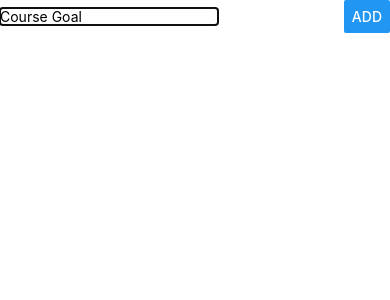
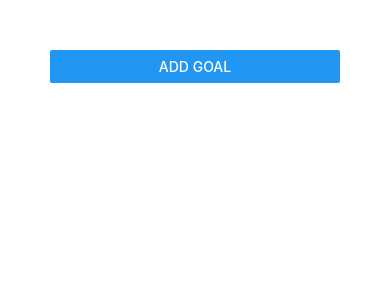
Before and after one commit to Awtanabe/react-native-basic-app, a React Native app: screen / in a window 390 px wide. Shown: the top 300 px of the page. Built offline with nearby package versions, Linux system fonts and the light colour scheme.

Commit message:
モーダル表示

```diff
--- a/App.js
+++ b/App.js
@@ -21,10 +21,15 @@ export default function App() {
       return currentGoals.filter((goal) => goal.id !== goalId)
     })
   }
+
+  const handleModal = () => {
+    setIsAddMode(true)
+  }
+
   return (
-    <View style={styles.screen} onPress={() => setIsAddMode(true)}>
-      <Button visible={isAddMode} title="add goal"/>
-      <GoalInput onAddGoal={addGoalHander}/>
+    <View style={styles.screen} >
+      <Button title="add goal" onPress={handleModal}/>
+      <GoalInput visible={isAddMode} onAddGoal={addGoalHander}/>
       <FlatList data={courseGoals} renderItem={itemDate =>(
         <View >
           <GoalItem id={itemDate.item.id} title={itemDate.item.value} onDelete={removeGoalHanlder}/>
--- a/components/GoalInput.js
+++ b/components/GoalInput.js
@@ -15,11 +15,11 @@ const GoalInput = props => {
       <View style={styles.inputContainer}>
         <TextInput
           placeholder="Course Goal"
-          style={styles.inputs}
+          style={styles.input}
           onChangeText={goalInputHandler}
           value={entredGoal}
         />
-      <Button title="ADD" onPress={props.onAddGoal.bind(this, entredGoal)}/>
+      <Button title="ADDDDD" onPress={props.onAddGoal.bind(this, entredGoal)}/>
       </View>
     </Modal>
   )
@@ -27,8 +27,9 @@ const GoalInput = props => {
 
 const styles = StyleSheet.create({
   inputContainer: {
+    flex:1,
     flexDirection: 'row',
-    justifyContent: 'space-between',
+    justifyContent: 'center',
     alignItems: 'center'
   },input: {
     width: '80%',
```
